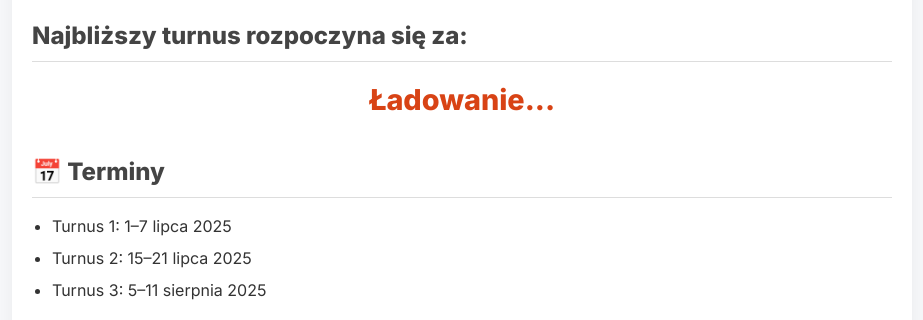
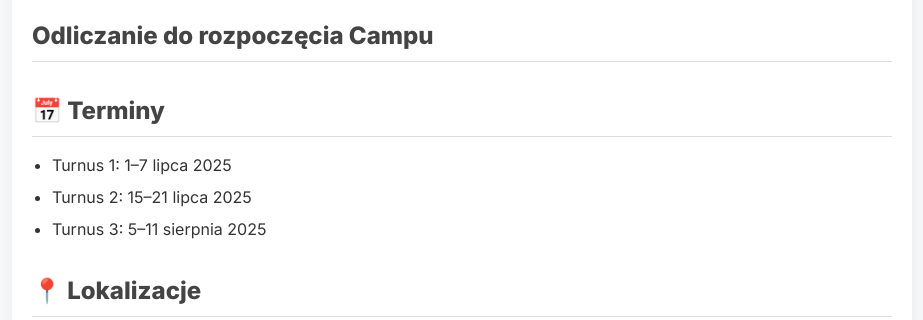
Before and after one commit to emjote13/siatkarski-summercamp, a plain HTML site: page index.html in a window 1280 px wide. Shown: the part 849-1169 px from the top of the page, without its empty margins (178-1101 px from the left). Drawn offline with Linux system fonts and the light colour scheme.

Commit message:
Update index.html

```diff
--- a/index.html
+++ b/index.html
@@ -14,8 +14,8 @@
     <p class="subtitle">Dla dzieci i młodzieży</p>
 
     <section class="countdown">
-      <h2>Najbliższy turnus rozpoczyna się za:</h2>
-      <div id="timer">Ładowanie...</div>
+      <h2>Odliczanie do rozpoczęcia Campu</h2>
+  <div id="timer"></div>
     </section>
 
     <section class="dates">
```
